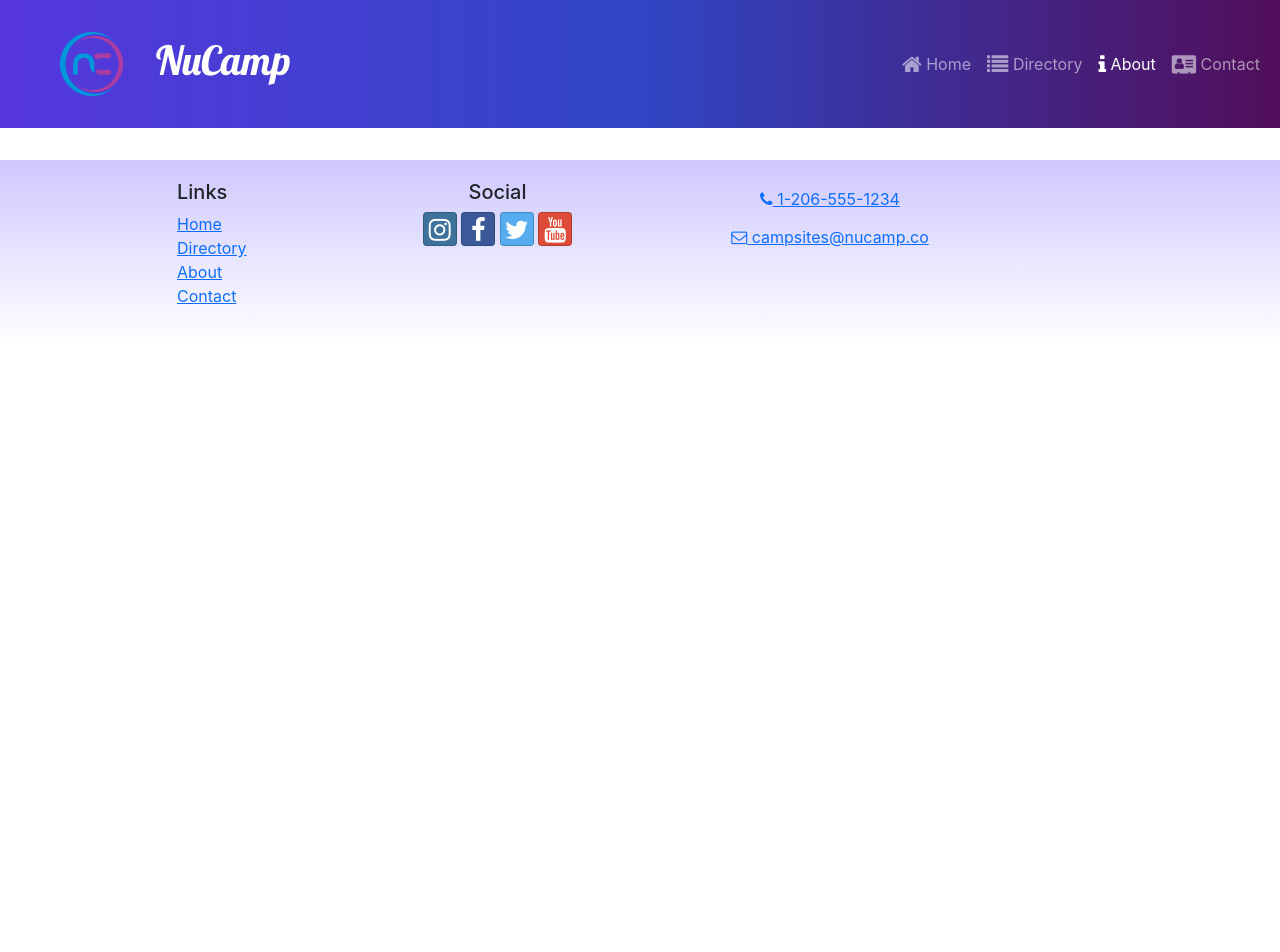
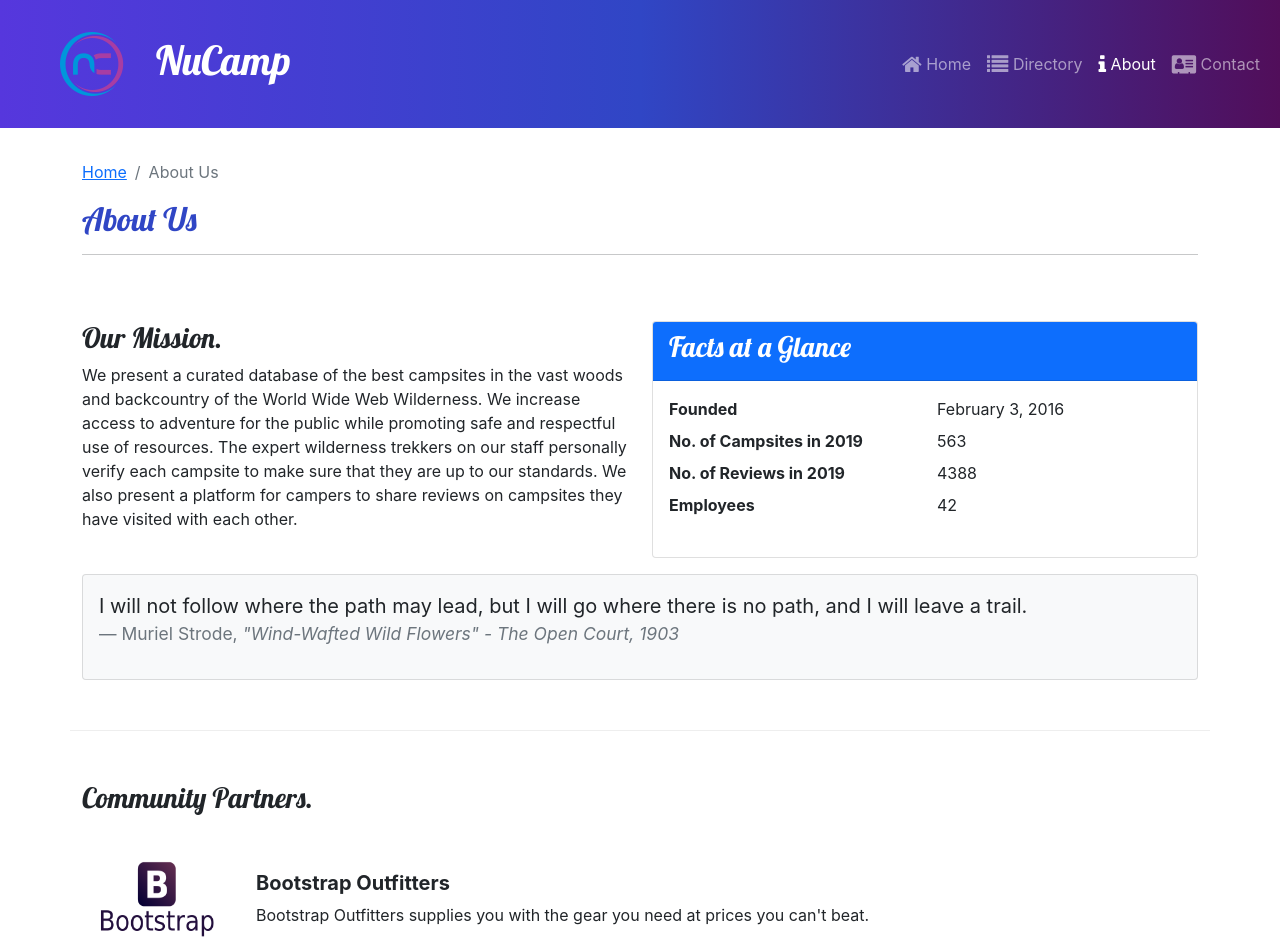
Before and after one commit to VindhyaJoshi07/NucampFolder, a React (Create React App) app in the folder WebDev/3-React/nucampsite/: page /about in a window 1280 px wide. Shown: the top 952 px of the page. Before the commit the page ends 800 px from the top, so only its background shows below. Built offline with nearby package versions, Linux system fonts and the light colour scheme.

Commit message:
ContactPage

```diff
--- a/WebDev/3-React/nucampsite/src/App.js
+++ b/WebDev/3-React/nucampsite/src/App.js
@@ -6,6 +6,7 @@
 import './App.css';
 import CampsitesDirectoryPage from './pages/CampsitesDirectoryPage';
 import CampsiteDetailPage from './pages/CampsiteDetailPage';
+import AboutPage from './pages/AboutPage';
 // import { CAMPSITES } from './app/shared/CAMPSITES'
 
 
@@ -18,6 +19,8 @@
         <Route path='contact' element={<ContactPage />}/>
         <Route path='directory' element={<CampsitesDirectoryPage />}/>
         <Route path='directory/:campsiteId' element={<CampsiteDetailPage  />} />  {/* color(:) lets react router know that we intend this word camspiteId to be a route parameter name and not a literal path like word directory or contact*/}
+
+        <Route path='about' element={<AboutPage />} />
       </Routes>
       <Footer />
     </div>
--- /dev/null
+++ b/WebDev/3-React/nucampsite/src/features/display/AnimatedDisplayCard.js
@@ -0,0 +1,34 @@
+import { useState, useEffect } from "react";
+import { Card, CardImg, CardText, CardBody, CardTitle } from "reactstrap";
+import { useSpring, animated } from "react-spring";
+
+const AnimatedDisplayCard = ({ item }) => {
+  const { image, name, description } = item;
+  const [toggle, setToggle] = useState(false);
+
+  const animatedStyle = useSpring({
+    opacity: toggle ? 1 : 0,
+    transform: toggle ? "scale(1,1)" : "scale(1,0)",
+    config: {
+      duration: 500,
+    },
+  });
+
+  useEffect(() => {
+    setToggle(true);
+  }, []);
+
+  return (
+    <animated.div style={animatedStyle}>
+      <Card>
+        <CardImg src={image} alt={name} />
+        <CardBody>
+          <CardTitle>{name}</CardTitle>
+          <CardText>{description}</CardText>
+        </CardBody>
+      </Card>
+    </animated.div>
+  );
+};
+
+export default AnimatedDisplayCard;
--- a/WebDev/3-React/nucampsite/src/features/display/DisplayList.js
+++ b/WebDev/3-React/nucampsite/src/features/display/DisplayList.js
@@ -1,17 +1,19 @@
 import { Col, Row } from 'reactstrap';
-import DisplayCard from './DisplayCard';
+//import DisplayCard from './DisplayCard';
+import AnimatedDisplayCard from './AnimatedDisplayCard';
 import { selectFeaturedCampsite } from '../campsites/campsitesSlice';
 import { selectFeaturedPromotion } from '../promotions/promotionsSlice';
-
+import { selectFeaturedPartner } from '../partners/partnersSlice';
 const DisplayList = () => {
-    const items = [selectFeaturedCampsite(), selectFeaturedPromotion()];
+    const items = [selectFeaturedCampsite(), selectFeaturedPromotion(), selectFeaturedPartner()];
 
     return (
         <Row>
             {items.map((item, idx) => {
                 return (
                     <Col md className='m-1' key={idx}>
-                        <DisplayCard item={item} />
+                        {/* <DisplayCard item={item} /> */}
+                        <AnimatedDisplayCard item={item} />
                     </Col>
                 );
             })}
--- /dev/null
+++ b/WebDev/3-React/nucampsite/src/features/partners/PartnersList.js
@@ -0,0 +1,26 @@
+import { Col } from "reactstrap";
+import { selectAllPartners } from "./partnersSlice";
+import Partner from "./partner";
+
+
+const PartnersList = () => {
+    const partners = selectAllPartners();
+
+    return(
+        <Col className="mt-4">
+            {
+                partners.map(partner => {
+                    return(
+                        <div
+                        className="d-flex mb-5"
+                        key={partner.id}
+                        >
+                            <Partner partner={partner}/>
+                        </div>
+                    );
+            })}
+        </Col>
+    )
+};
+
+export default PartnersList;
--- /dev/null
+++ b/WebDev/3-React/nucampsite/src/features/partners/partner.js
@@ -0,0 +1,18 @@
+const Partner = ({ partner }) => {
+
+    if(partner){
+        const { image, name, description } = partner;
+        return (
+        <>
+        <img src={image} alt={name} style={{width: '150px'}}/>
+        <div className="m-4">
+        <h5 className='fw-bold'>{name}</h5>
+                    {description}
+        </div>
+        </>
+       );
+    }
+    return null;
+};
+
+export default Partner;
--- /dev/null
+++ b/WebDev/3-React/nucampsite/src/features/partners/partnersSlice.js
@@ -0,0 +1,9 @@
+import { PARTNERS } from "../../app/shared/PARTNERS";
+
+export const selectAllPartners = () => {
+    return PARTNERS;
+};
+
+export const selectFeaturedPartner = () => {
+    return PARTNERS.find(firstPartner => firstPartner.featured);
+}
--- /dev/null
+++ b/WebDev/3-React/nucampsite/src/pages/AboutPage.js
@@ -0,0 +1,70 @@
+import { Col, Row, Container, Card, CardBody, CardHeader } from "reactstrap";
+import SubHeader from "../components/SubHeader";
+import PartnersList from "../features/partners/PartnersList";
+
+
+const AboutPage = () => {
+  return (
+    <Container>
+        <SubHeader current="About Us" />
+      <Row className="row-content">
+        <Col sm="6">
+          <h3>Our Mission.</h3>
+          <p>
+            We present a curated database of the best campsites in the vast
+            woods and backcountry of the World Wide Web Wilderness. We increase
+            access to adventure for the public while promoting safe and
+            respectful use of resources. The expert wilderness trekkers on our
+            staff personally verify each campsite to make sure that they are up
+            to our standards. We also present a platform for campers to share
+            reviews on campsites they have visited with each other.
+          </p>
+        </Col>
+        <Col sm="6">
+          <Card>
+            <CardHeader className="bg-primary text-white">
+              <h3> Facts at a Glance </h3>
+            </CardHeader>
+            <CardBody>
+              <dl className="row">
+                <dt className="col-6">Founded</dt>
+                <dd className="col-6">February 3, 2016</dd>
+                <dt className="col-6">No. of Campsites in 2019</dt>
+                <dd className="col-6">563</dd>
+                <dt className="col-6">No. of Reviews in 2019</dt>
+                <dd className="col-6">4388</dd>
+                <dt className="col-6">Employees</dt>
+                <dd className="col-6">42</dd>
+              </dl>
+            </CardBody>
+          </Card>
+        </Col>
+        <Col>
+          <Card className="bg-light mt-3">
+            <CardBody>
+              <blockquote className="blockquote">
+                <p>
+                  I will not follow where the path may lead, but I will go where
+                  there is no path, and I will leave a trail.
+                </p>
+                <footer className="blockquote-footer">
+                Muriel Strode,{' '}
+                                    <cite title='Source Title'>
+                                        "Wind-Wafted Wild Flowers" - The Open Court,
+                                        1903
+                                    </cite>
+                </footer>
+              </blockquote>
+            </CardBody>
+          </Card>
+        </Col>
+      </Row>
+      <Row className="row-content">
+        <Col xs='12'><h3>Community Partners.</h3></Col>
+        <PartnersList />
+      </Row>
+    </Container>
+  );
+};
+
+export default AboutPage;
--- a/WebDev/3-React/nucampsite/src/pages/ContactPage.js
+++ b/WebDev/3-React/nucampsite/src/pages/ContactPage.js
@@ -1,9 +1,47 @@
+import { Col, Container, Row } from "reactstrap";
+import SubHeader from "../components/SubHeader";
+
 const ContactPage = () => {
-    return (
-        <div>
-            ContactPage
-        </div>
-    )
-}
+  return (
+    <Container>
+      <SubHeader current="Contact Us" />
+
+      <Row className="row-content align-items-center">
+        <Col sm="4">
+          <h5> Our Address </h5>
+          <address>
+            1 Nucamp Way
+            <br />
+            Seattle, WA 98001
+            <br />
+            U.S.A.
+          </address>
+        </Col>
+        <Col>
+          <a role="button" className="btn btn-link" href="tel:+12065551234">
+            <i className="fa fa-phone" /> 1-206-555-1234
+          </a>
+          <br />
+          <a
+            role="button"
+            className="btn btn-link"
+            href="mailto:fakeemail@fakeemail.co"
+          >
+            <i className="fa fa-envelope-o" /> campsites@nucamp.co
+          </a>
+        </Col>
+      </Row>
+      <Row className="row-content">
+        <Col xs="12">
+          <h2> Send Us Your Feedback </h2>
+          <hr />
+        </Col>
+        <Col md="10">
+          <text> TBD: ContactForm </text>
+        </Col>
+      </Row>
+    </Container>
+  );
+};
 
 export default ContactPage;
```
